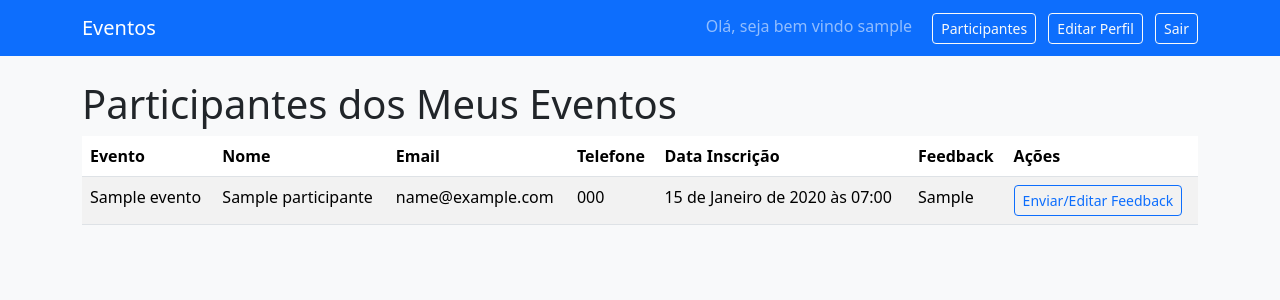
After one commit to bryanmoura91/projectexercise1, a Django app: page /participantes/ in a window 1280 px wide. The commit adds this page. Shown: the top 300 px of the page. Run offline with Django 5.2, Linux system fonts and the light colour scheme; a user stored in the database is signed in; tables that the repository leaves empty hold one stand-in row (values such as "Sample post").

Commit message:
Codigo atualizado

```diff
--- a/eventos/models.py
+++ b/eventos/models.py
@@ -59,10 +59,17 @@ class Participante(models.Model):
         max_length=20,
         verbose_name="Telefone"
     )
-    dados_adicionais = models.TextField(
+    GENERO_CHOICES = [
+        ('M', 'Masculino'),
+        ('F', 'Feminino'),
+        ('O', 'Outro'),
+    ]
+    genero = models.CharField(
+        max_length=1,
+        choices=GENERO_CHOICES,
+        verbose_name="Gênero",
         blank=True,
-        null=True,
-        verbose_name="Dados adicionais"
+        null=True
     )
 
     class Meta:
@@ -91,6 +98,12 @@ class Inscricao(models.Model):
         auto_now_add=True,
         verbose_name="Data da inscrição"
     )
+    feedback = models.TextField(
+        verbose_name="Feedback",
+        blank=True,
+        null=True,
+        help_text="Mensagem de feedback do participante."
+    )
 
     class Meta:
         verbose_name = "Inscrição"
--- a/eventos/templates/base.html
+++ b/eventos/templates/base.html
@@ -16,6 +16,12 @@
     <div>
       {% if user.is_authenticated %}
         <span class="navbar-text me-3">Olá, seja bem vindo {{ user.username }}</span>
+
+        <!-- Links adicionais para usuário autenticado -->
+        <a href="{% url 'participantes-list' %}" class="btn btn-outline-light btn-sm me-2">Participantes</a>
+<!--        <a href="{% url 'password_change' %}" class="btn btn-outline-light btn-sm me-2">Alterar Senhaa</a>-->
+        <a href="{% url 'user-edit' %}" class="btn btn-outline-light btn-sm me-2">Editar Perfil</a>
+
         <form method="post" action="{% url 'logout' %}" style="display:inline;">
           {% csrf_token %}
           <button type="submit" class="btn btn-outline-light btn-sm">
--- /dev/null
+++ b/eventos/templates/eventos/participantes_list.html
@@ -0,0 +1,40 @@
+{% extends 'base.html' %}
+
+{% block title %}Participantes dos Meus Eventos{% endblock %}
+
+{% block content %}
+<h1>Participantes dos Meus Eventos</h1>
+
+<table class="table table-striped">
+    <thead>
+        <tr>
+            <th>Evento</th>
+            <th>Nome</th>
+            <th>Email</th>
+            <th>Telefone</th>
+            <th>Data Inscrição</th>
+            <th>Feedback</th>
+            <th>Ações</th>
+        </tr>
+    </thead>
+    <tbody>
+    {% for inscricao in inscricoes %}
+        <tr>
+            <td>{{ inscricao.evento.titulo }}</td>
+            <td>{{ inscricao.participante.nome }}</td>
+            <td>{{ inscricao.participante.email }}</td>
+            <td>{{ inscricao.participante.telefone }}</td>
+            <td>{{ inscricao.data_inscricao }}</td>
+            <td>{{ inscricao.feedback|default:"-" }}</td>
+            <td>
+                <a href="{% url 'inscricao-feedback' inscricao.id %}" class="btn btn-sm btn-outline-primary">Enviar/Editar Feedback</a>
+            </td>
+        </tr>
+    {% empty %}
+        <tr>
+            <td colspan="7">Nenhuma inscrição encontrada.</td>
+        </tr>
+    {% endfor %}
+    </tbody>
+</table>
+{% endblock %}
--- a/eventos/views.py
+++ b/eventos/views.py
@@ -1,21 +1,34 @@
-
-from .forms import RegistrationForm
+from .forms import RegistrationForm, EventoForm, ParticipanteForm, FeedbackForm, UserEmailPasswordForm
 from django.shortcuts import render, get_object_or_404, redirect
 from django.urls import reverse_lazy
-from django.contrib.auth.mixins import LoginRequiredMixin
+from django.contrib.auth.mixins import LoginRequiredMixin, UserPassesTestMixin
 from django.views.generic import ListView, CreateView, UpdateView, DeleteView, View
+from django.contrib import messages
+from django.contrib.auth import update_session_auth_hash
+from django.utils.decorators import method_decorator
+from django.contrib.auth.decorators import login_required
 
 from .models import Evento, Participante, Inscricao
-from .forms import EventoForm, ParticipanteForm
 
-# 📌 Listar eventos
+class EventoOwnerMixin(UserPassesTestMixin):
+    def test_func(self):
+        evento = self.get_object()
+        return evento.criado_por == self.request.user
+
+    def handle_no_permission(self):
+        messages.error(self.request, "Você não tem permissão para realizar essa ação.")
+        return redirect('evento-list')
+
 class EventoListView(ListView):
     model = Evento
     template_name = 'eventos/evento_list.html'
     context_object_name = 'eventos'
 
+    def get_context_data(self, **kwargs):
+        context = super().get_context_data(**kwargs)
+        context['user'] = self.request.user
+        return context
 
-# 📌 Criar evento
 class EventoCreateView(LoginRequiredMixin, CreateView):
     model = Evento
     form_class = EventoForm
@@ -24,48 +37,63 @@ class EventoCreateView(LoginRequiredMixin, CreateView):
 
     def form_valid(self, form):
         form.instance.criado_por = self.request.user
+        messages.success(self.request, "Evento criado com sucesso.")
         return super().form_valid(form)
 
-
-# 📌 Atualizar evento
-class EventoUpdateView(LoginRequiredMixin, UpdateView):
+class EventoUpdateView(LoginRequiredMixin, EventoOwnerMixin, UpdateView):
     model = Evento
     form_class = EventoForm
     template_name = 'eventos/evento_form.html'
     success_url = reverse_lazy('evento-list')
 
+    def form_valid(self, form):
+        messages.success(self.request, "Evento atualizado com sucesso.")
+        return super().form_valid(form)
 
-# 📌 Deletar evento
-class EventoDeleteView(LoginRequiredMixin, DeleteView):
+class EventoDeleteView(LoginRequiredMixin, EventoOwnerMixin, DeleteView):
     model = Evento
     template_name = 'eventos/evento_confirm_delete.html'
     success_url = reverse_lazy('evento-list')
 
+    def delete(self, request, *args, **kwargs):
+        messages.success(self.request, "Evento deletado com sucesso.")
+        return super().delete(request, *args, **kwargs)
 
-# 📌 Inscrição em evento
 class InscricaoCreateView(View):
     def get(self, request, evento_id):
+        evento = get_object_or_404(Evento, id=evento_id)
+
+        if request.user.is_authenticated and evento.criado_por == request.user:
+            messages.error(request, "Você é o promotor deste evento e não pode se inscrever.")
+            return redirect('evento-list')
+
+        if evento.inscricoes.count() >= evento.capacidade_maxima:
+            messages.error(request, "Capacidade máxima atingida para este evento.")
+            return redirect('evento-list')
+
         form = ParticipanteForm()
-        evento = get_object_or_404(Evento, id=evento_id)
         return render(request, 'eventos/inscricao_form.html', {'form': form, 'evento': evento})
 
     def post(self, request, evento_id):
         evento = get_object_or_404(Evento, id=evento_id)
+
+        if request.user.is_authenticated and evento.criado_por == request.user:
+            messages.error(request, "Você é o promotor deste evento e não pode se inscrever.")
+            return redirect('evento-list')
+
+        if evento.inscricoes.count() >= evento.capacidade_maxima:
+            messages.error(request, "Capacidade máxima atingida para este evento.")
+            return redirect('evento-list')
+
         form = ParticipanteForm(request.POST)
         if form.is_valid():
-            if evento.inscricoes.count() >= evento.capacidade_maxima:
-                return render(request, 'eventos/inscricao_form.html', {
-                    'form': form,
-                    'evento': evento,
-                    'erro': 'Capacidade máxima atingida para este evento.'
-                })
             participante = form.save()
             Inscricao.objects.create(evento=evento, participante=participante)
+            messages.success(request, "Inscrição realizada com sucesso.")
+            messages.info(request, "Um e-mail de confirmação foi enviado (simulação).")
             return redirect('evento-list')
         return render(request, 'eventos/inscricao_form.html', {'form': form, 'evento': evento})
 
-
-# 📌 Cadastro de usuário (deve estar fora das outras views!)
 class RegisterView(View):
     def get(self, request):
         form = RegistrationForm()
@@ -75,5 +103,46 @@ class RegisterView(View):
         form = RegistrationForm(request.POST)
         if form.is_valid():
             form.save()
+            messages.success(request, "Usuário registrado com sucesso.")
             return redirect('login')
         return render(request, 'registration/register.html', {'form': form})
+
+class ParticipantesListView(LoginRequiredMixin, ListView):
+    model = Inscricao
+    template_name = 'eventos/participantes_list.html'
+    context_object_name = 'inscricoes'
+
+    def get_queryset(self):
+        return Inscricao.objects.filter(evento__criado_por=self.request.user).select_related('participante', 'evento')
+
+@method_decorator(login_required, name='dispatch')
+class UserEditView(View):
+    def get(self, request):
+        form = UserEmailPasswordForm(user=request.user)
+        return render(request, 'registration/user_edit.html', {'form': form})
+
+    def post(self, request):
+        form = UserEmailPasswordForm(user=request.user, data=request.POST)
+        if form.is_valid():
+            form.save()
+            update_session_auth_hash(request, request.user)
+            messages.success(request, "Email e/ou senha atualizados com sucesso.")
+            return redirect('user-edit')
+        messages.error(request, "Erro ao atualizar email e/ou senha.")
+        return render(request, 'registration/user_edit.html', {'form': form})
+
+@method_decorator(login_required, name='dispatch')
+class FeedbackCreateView(View):
+    def get(self, request, inscricao_id):
+        inscricao = get_object_or_404(Inscricao, id=inscricao_id, participante__email=request.user.email)
+        form = FeedbackForm(instance=inscricao)
+        return render(request, 'eventos/feedback_form.html', {'form': form, 'inscricao': inscricao})
+
+    def post(self, request, inscricao_id):
+        inscricao = get_object_or_404(Inscricao, id=inscricao_id, participante__email=request.user.email)
+        form = FeedbackForm(request.POST, instance=inscricao)
+        if form.is_valid():
+            form.save()
+            messages.success(request, "Feedback enviado com sucesso.")
+            return redirect('evento-list')
+        return render(request, 'eventos/feedback_form.html', {'form': form, 'inscricao': inscricao})
--- a/sistema_eventos/urls.py
+++ b/sistema_eventos/urls.py
@@ -1,4 +1,4 @@
-
+from django.urls import path, include
 from django.contrib import admin
 from django.urls import path
 from django.contrib.auth.views import LoginView, LogoutView
@@ -12,6 +12,9 @@ from eventos.views import (
     EventoDeleteView,
     InscricaoCreateView,
     RegisterView,
+    ParticipantesListView,
+    UserEditView,
+    FeedbackCreateView,
 )
 
 urlpatterns = [
@@ -30,8 +33,19 @@ urlpatterns = [
 
     # Inscrição
     path('evento/<int:evento_id>/inscricao/', InscricaoCreateView.as_view(), name='evento-inscricao'),
+
+    # Participantes
+    path('participantes/', ParticipantesListView.as_view(), name='participantes-list'),
+
+    # Edição usuário (email e senha juntos)
+    path('usuario/editar/', UserEditView.as_view(), name='user-edit'),
+
+    # Feedback da inscrição
+    path('inscricao/<int:inscricao_id>/feedback/', FeedbackCreateView.as_view(), name='inscricao-feedback'),
+
+    # URLs padrão do auth (inclui password_change, password_reset, etc)
+    path('accounts/' , include('django.contrib.auth.urls')) ,
 ]
 
-# Arquivos de mídia em modo de desenvolvimento
 if settings.DEBUG:
     urlpatterns += static(settings.MEDIA_URL, document_root=settings.MEDIA_ROOT)
```
Also changed, not shown: eventos/forms.py (+57 -3 lines), eventos/templates/eventos/email_enviado.html (added, +9 -0 lines), eventos/templates/eventos/evento_list.html (+17 -10 lines), eventos/templates/eventos/feedback_form.html (added, +14 -0 lines), eventos/templates/registration/edit_email.html (added, +10 -0 lines), eventos/templates/registration/user_edit.html (added, +19 -0 lines), eventos/migrations/0003_remove_participante_dados_adicionais_and_more.py (added), eventos/migrations/0004_inscricao_feedback.py (added), eventos/migrations/0005_alter_inscricao_feedback.py (added). Lines whose indentation alone changed are shown as unchanged.
